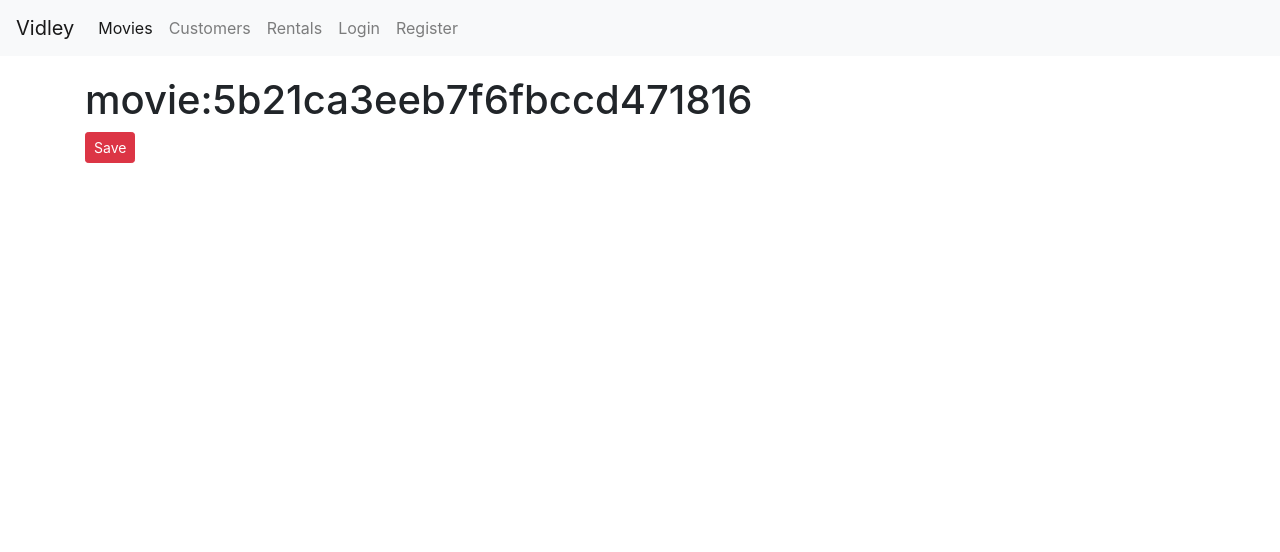
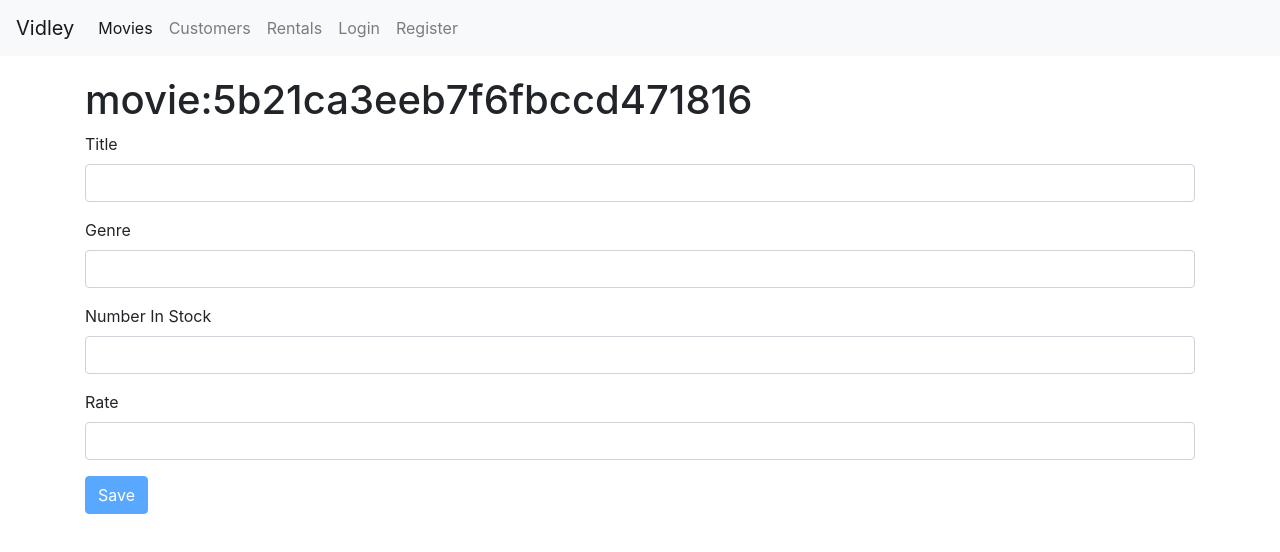
Before and after one commit to SnowGojira/vidly, a React (Create React App) app: page /movies/5b21ca3eeb7f6fbccd471816 in a window 1280 px wide. Shown: the top 552 px of the page. Built offline with nearby package versions, Linux system fonts and the light colour scheme.

Commit message:
把moviesDetails的基本雏形调通

```diff
--- a/src/components/movieDetails.jsx
+++ b/src/components/movieDetails.jsx
@@ -1,7 +1,24 @@
 import React, { Component } from "react";
+import Form from "./common/form";
+import Joi from "joi-browser";
 
-class MovieDetails extends Component {
-  handleSave = () => {
+class MovieDetails extends Form {
+  state = {
+    data: {
+      title: "",
+      genre: "",
+      stock: "",
+      rate: "",
+    },
+    errors: {},
+  };
+  schema = {
+    title: Joi.string().trim().required().label("Title"),
+    genre: Joi.string().trim().required().label("Genre"),
+    stock: Joi.string().trim().required().label("Stock"),
+    rate: Joi.string().trim().required().label("Rate"),
+  };
+  doSubmit = () => {
     this.props.history.push("/movies");
   };
   render() {
@@ -9,9 +26,13 @@ class MovieDetails extends Component {
     return (
       <div>
         <h1>{`movie:${match.params.id}`}</h1>
-        <button className="btn btn-danger btn-sm" onClick={this.handleSave}>
-          Save
-        </button>
+        <form onSubmit={this.handleSubmit}>
+          {this.renderInput("title", "Title")}
+          {this.renderInput("genre", "Genre")}
+          {this.renderInput("stock", "Number In Stock")}
+          {this.renderInput("rate", "Rate")}
+          {this.renderSubmitButton("Save")}
+        </form>
       </div>
     );
   }
```
